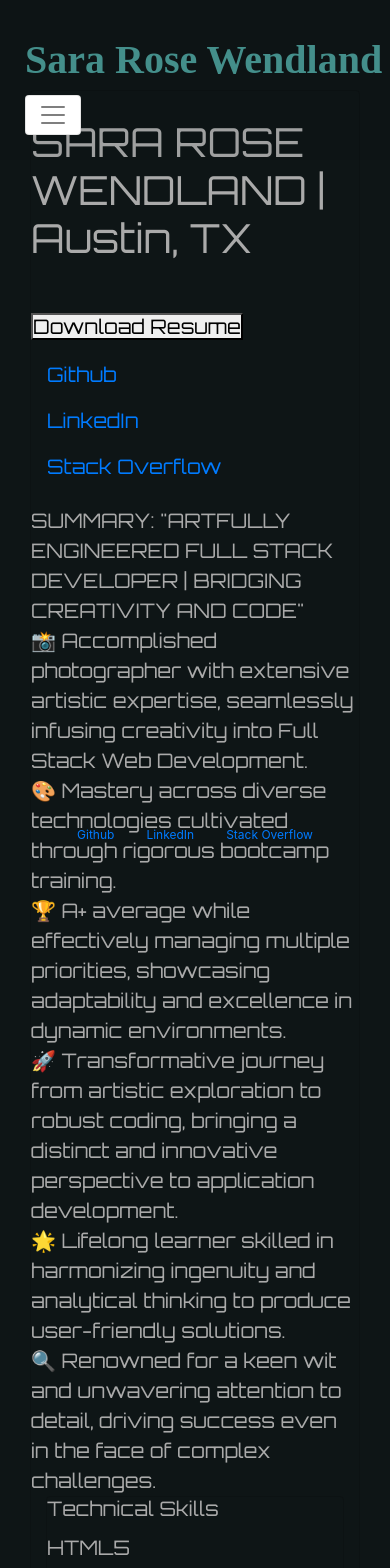
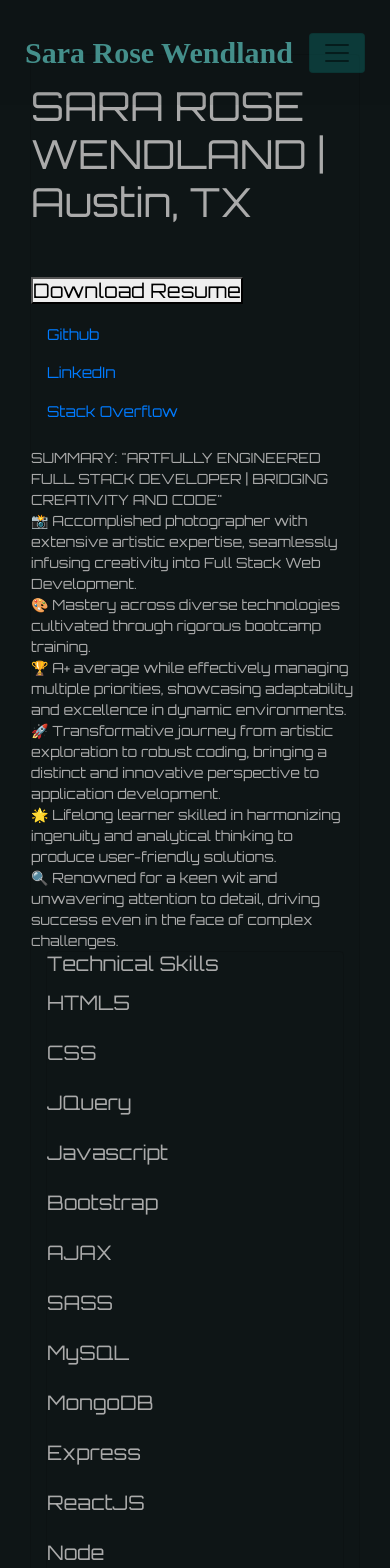
Before and after one commit to sararosebud/Sara-Rose-Wendland-Full-Stack-Developer, a React (Create React App) app: page /resume in a window 390 px wide. Shown: the top 1568 px of the page. Built offline with nearby package versions, Linux system fonts and the light colour scheme; a web font is replaced by a local one.

Commit message:
adjusted padding, ensured responsiveness, footer

```diff
--- a/src/App.css
+++ b/src/App.css
@@ -41,6 +41,10 @@ body, html {
 
 
 }
+.content {
+  padding-top: 70px; /* Adjust the value according to your header's height */
+}
+
 
 
 a {
@@ -48,12 +52,11 @@ a {
 }
 
 .heroAbout {
-  margin-top: 25%;
+  margin-top: 15%;
   width: 100%;
-  height: 75vh;
+  height: 100%;
   background-color: transparent;
   background:  url("./assets/images/halftoneweb.png") top right;
-
   background-size: contain;
 background-repeat: no-repeat;
 background-position: top right;
@@ -61,22 +64,38 @@ font-family: 'Orbitron', sans-serif;
 
 
 }
+.resume-font {
+  font-size: 15px;
+}
 
-
+.heroDescription{
+  font-size: 14px;
+}
 .heroResume {
-  margin-top: 25%;
+  margin-top: 15%;
   width: 100%;
-  height: 75vh;
+  height: 100%;
   background-color: transparent;
-
-
-  background-size: contain;
+   background-size: contain;
 background-repeat: no-repeat;
 background-position: top right;
 font-family: 'Orbitron', sans-serif;
 
+}
+
+.heroPortfolio {
+  margin-top: 15%;
+  width: 100%;
+  height: 75vh;
+  background-color: transparent;
+   background-size: contain;
+background-repeat: no-repeat;
+background-position: top right;
+font-family: 'Orbitron', sans-serif;
 
 }
+
+
 
 a:hover,
 a:active {
@@ -192,13 +211,13 @@ li {
   padding: 0px 10%;
 }
 .home .name {
-  font-size: 6.5rem;
+  font-size: 2.5rem;
   margin-bottom: 30px;
 }
 .home font,
 .project font,
 .about font
-.resume {
+ {
   color: rgb(37, 175, 141);
 }
 .projects,
@@ -209,12 +228,12 @@ li {
   text-align: center;
   color: #fff;
 }
-.about {
+/* .about {
   font-size: 1.5rem;
   width: 58%;
   margin: 100px auto;
   text-align: center;
-}
+} */
 .contact {
   width: 100%;
   text-align: left;
@@ -258,7 +277,7 @@ li {
   align-items: center;
   cursor: pointer;
 }
-/* Style the footer */
+
 
 
 .footer {
@@ -266,25 +285,23 @@ li {
   color: white;
   text-align: center;
   padding: 5px;
-  margin-top: 25%;
-
-
+  height: 20px;
   font-size: 12px;
 }
 
 
-.resume {
-  /* background-color: #421023;
-  height: 93vh; */
-}
-.about {
-  /* background-color: #52142c;
-  height: 93vh; */
-}
-.contact {
-  /* background-color: #631834;
-  height: 93vh; */
-}
+/* .resume {
+  background-color: #421023;
+  height: 93vh;
+} */
+/* .about {
+  background-color: #52142c;
+  height: 93vh;
+} */
+/* .contact {
+  background-color: #631834;
+  height: 93vh;
+} */
 .progress-bar-animate {
   position: fixed;
   top: 0;
@@ -305,6 +322,39 @@ li {
   }
 }
 
+@media (max-width: 866px) {
+  .contact-data {
+    border-left: none;
+    margin: 30px 0px;
+    padding: 40px 0px 0px 0px;
+    border-top: 1px solid #fafafa;
+
+  }
+  .footer {
+    margin-top: 50%;
+  }
+  .home {
+    font-size: 1rem;
+  }
+  .home .name .home-text{
+    font-size: 2.5rem;
+    margin-bottom: 30px;
+  }
+
+
+  .about{
+    font-size: 15px;
+  }
+ .navbar .navbar-brand  {
+  max-width: 100%;
+  font-size: 1.5em;
+ }
+ .project-container {
+  font-size: 15px;
+
+ }
+}
+
 @media (max-width: 800px) {
   .contact-data {
     border-left: none;
@@ -313,13 +363,22 @@ li {
     border-top: 1px solid #fafafa;
   }
   .home {
-    font-size: 2.5rem;
+    font-size: 1.5rem;
   }
   .home .name {
     font-size: 4.5rem;
     margin-bottom: 30px;
   }
+
+  .about{
+    font-size: 15px;
+  }
+ .navbar{
+  max-width: 100%;
+ }
 }
+
+
 
 @media (max-width: 600px) {
   .about {
@@ -348,7 +407,7 @@ li {
   color: #fafafa;
 }
 .navbar-toggler {
-  background-color: #ffffff;
+  background-color: #0d706b6b;
 }
 .nav-list {
   background-color: rgba(0, 0, 0, 0.8);
--- a/src/App.js
+++ b/src/App.js
@@ -12,22 +12,23 @@ import Footer from './Components/Footer'
 
 function App() {
   return (
-    <Container>
+    <><Container>
 
       <Router>
-      <Header/>
+        <Header />
         <Routes>
-          <Route path="/" element={<Home />}/>
-          <Route path="/about" element={<About />}/>
-          <Route path="/projects" element={<Projects />}/>
-          <Route path="/resume" element={<Resume />}/>
-          <Route path="/contact" element={<Contact />}/>
+          <Route path="/" element={<Home />} />
+          <Route path="/about" element={<About />} />
+          <Route path="/projects" element={<Projects />} />
+          <Route path="/resume" element={<Resume />} />
+          <Route path="/contact" element={<Contact />} />
 
         </Routes>
-        <Footer />
+
       </Router>
 
     </Container>
+    <Footer /></>
 
   );
 }
--- a/src/Book/bookstyle.css
+++ b/src/Book/bookstyle.css
@@ -15,8 +15,11 @@
   height: 100%;
   object-fit: cover; /* Crop and fit the image within the container */
 }
-
+.portfolio {
+  height: 100%;
+}
 .flip-book {
+  height: 100%;
   box-shadow: 0 0 20px 0 rgba(0, 0, 0, 0.5);
   display: none;
   background-size: cover;
--- a/src/Components/Footer.jsx
+++ b/src/Components/Footer.jsx
@@ -3,10 +3,10 @@ import { Link } from "react-router-dom";
 
 const Footer = () => {
   return (
-    <footer className="footer">
-      <div className="container">
+    <footer className="footer" >
+      <div className="containerContent" >
         <nav className="d-flex justify-content-center">
-          <div className="nav nav-pills">
+          <div className="nav nav-pills" >
             {/* Use 'a' tag for external links */}
             <a
               href="https://github.com/sararosebud"
--- a/src/Components/Pages.jsx
+++ b/src/Components/Pages.jsx
@@ -7,8 +7,8 @@ import '../Book/bookstyle.css'
 
 const Page = React.forwardRef((props, ref) => {
   return (
-    <div className="flip-book" ref={ref}>
-      <div className="container">
+    <div className="flip-book portfolio" ref={ref}>
+      <div className="project-container">
 
         <div className="row justify-content-center">
           <div className="col-md-6">
--- a/src/Components/book.js
+++ b/src/Components/book.js
@@ -10,13 +10,14 @@ import Gush from '../assets/images/gush.jpg';
 // import LilBear from '../assets/CutieWave.png'
 import leftPage from '../assets/images/1-left.png'
 
+
 function MyBook(props) {
   const imagePaths = [Canyon, TetonStars, Bison, Gush];
 
   const projects = [
     {
       header: "My Work",
-      content: "Turn The Page To See My Work",
+      content: "Turn The Page To See My Work ",
       imageSrc: Canyon,
 
 
@@ -39,6 +40,24 @@ function MyBook(props) {
         imageSrc: CanyonTree,
         link: "https://sararosebud.github.io/A-Toast-to-the-Weather/"
     },
+    {
+      header: "A Toast to the Weather",
+      content: "Streamlined the drinking experience by integrating real-time weather data with cocktail information. Created a single-page application using HTML, CSS, JavaScript, jQuery, and APIs to recommend drinks based on local weather.",
+      imageSrc: CanyonTree,
+      link: "https://sararosebud.github.io/A-Toast-to-the-Weather/"
+  },
+  {
+    header: "A Toast to the Weather",
+    content: "Streamlined the drinking experience by integrating real-time weather data with cocktail information. Created a single-page application using HTML, CSS, JavaScript, jQuery, and APIs to recommend drinks based on local weather.",
+    imageSrc: CanyonTree,
+    link: "https://sararosebud.github.io/A-Toast-to-the-Weather/"
+},
+{
+  header: "A Toast to the Weather",
+  content: "Streamlined the drinking experience by integrating real-time weather data with cocktail information. Created a single-page application using HTML, CSS, JavaScript, jQuery, and APIs to recommend drinks based on local weather.",
+  imageSrc: CanyonTree,
+  link: "https://sararosebud.github.io/A-Toast-to-the-Weather/"
+}
   ];
 
   const pages = projects.map((project, index) => (
--- a/src/pages/About.js
+++ b/src/pages/About.js
@@ -5,7 +5,7 @@ import { Container } from "react-bootstrap";
 function About() {
   return (
     <div className="heroAbout">
-      <Container fluid className="contentContainer">
+      <Container fluid className="contentContainer" style={{ paddingTop: '70px'}}>
         <Card className="text-white card-no-border">
           <div className="row">
             <div className="col-md-6">
--- a/src/pages/Projects.js
+++ b/src/pages/Projects.js
@@ -51,7 +51,7 @@ const Projects = () => {
 
     return (
         <div>
-        <Container className='heroResume'>
+        <Container className='heroPortfolio'>
 
             <MyBook/>
 
--- a/src/pages/Resume.js
+++ b/src/pages/Resume.js
@@ -33,19 +33,19 @@ function Resume() {
                 <Link
                   to="https://github.com/sararosebud"
                   target="blank"
-                  className="nav-link"
+                  className="nav-link resume-font"
                 >
                   Github
                 </Link>
                 <Link
                   to="https://www.linkedin.com/in/sara-wendland"
-                  className="nav-link"
+                  className="nav-link resume-font"
                 >
                   LinkedIn
                 </Link>
                 <Link
                   to="https://stackoverflow.com/users/21433265/rosebudsara"
-                  className="nav-link"
+                  className="nav-link resume-font"
                 >
                   Stack Overflow
                 </Link>
@@ -78,7 +78,7 @@ function Resume() {
               <Container className="contentContainer">
                 <Card>
                   <Card.Title className="heroTitle">Technical Skills</Card.Title>
-                  <Card.Text>
+                  <Card.Text >
                     <ul>
                       <li> HTML5 </li>
                       <li> CSS</li>
```
